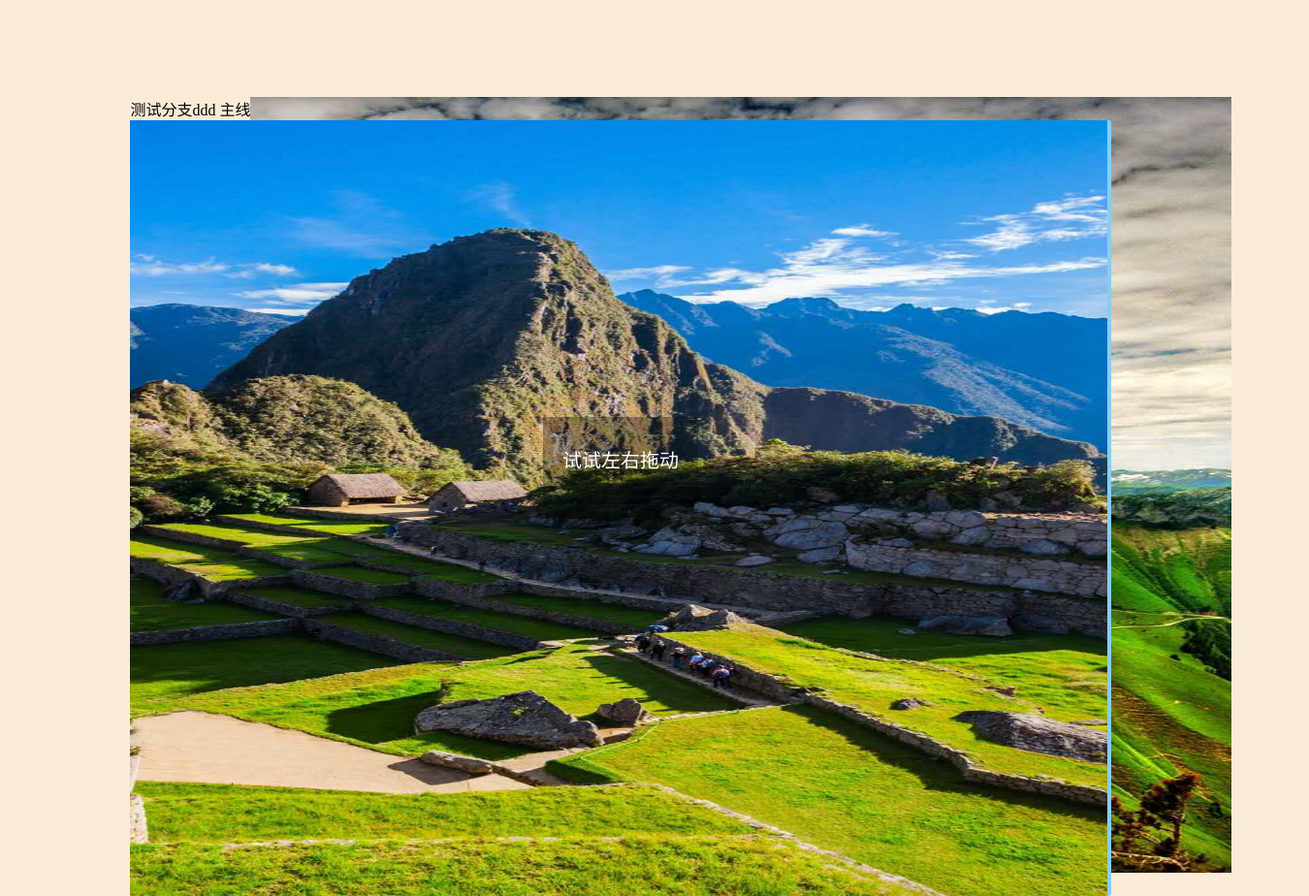
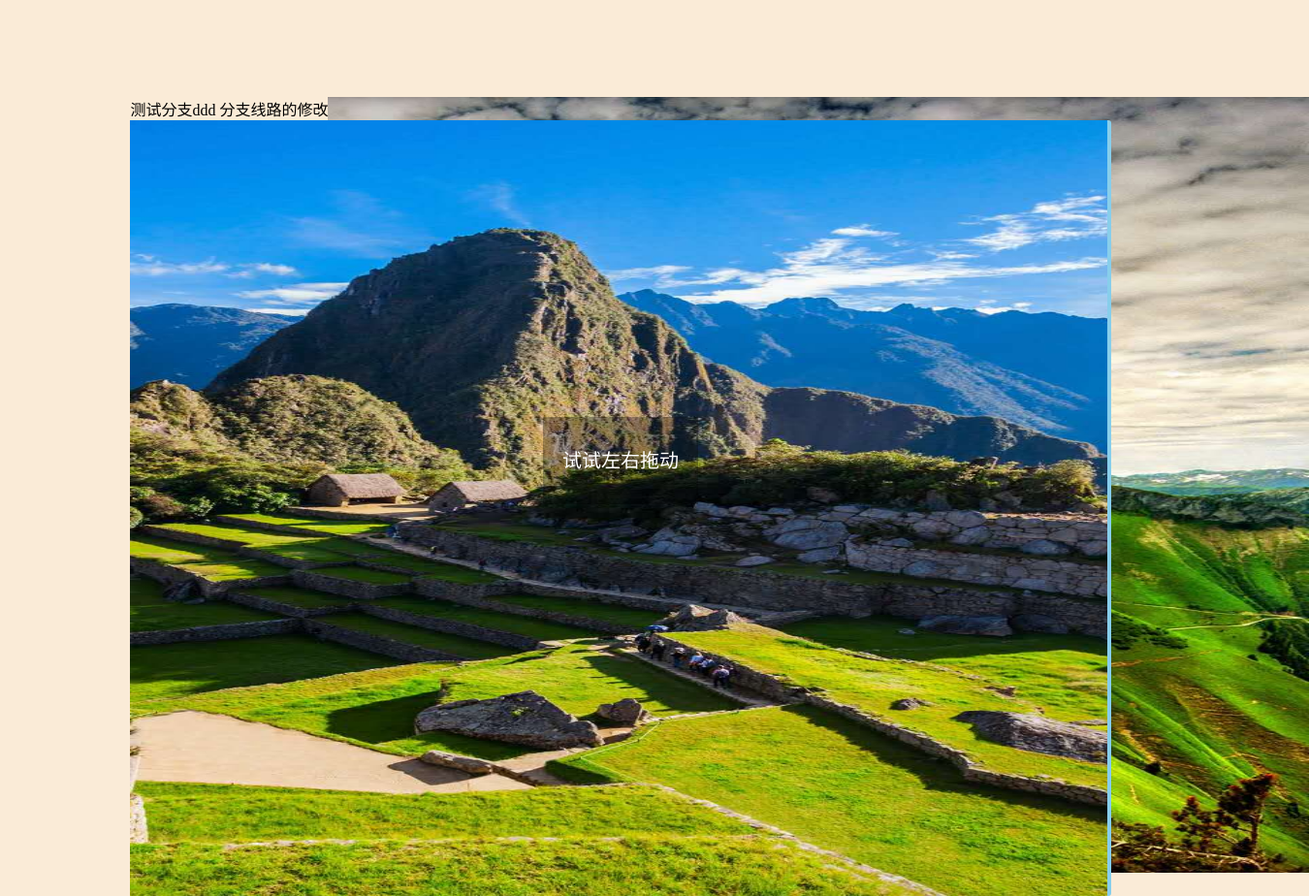
Before and after one commit to amwyygyuge/new-and-old-picture, a plain HTML site: page test.html in a window 1280 px wide. Shown: the top 924 px of the page at 97% size, 1350 px wide, since content can reach past the window. Drawn offline with Linux system fonts and the light colour scheme.

Commit message:
分线路的修改和正价

```diff
--- a/test.html
+++ b/test.html
@@ -48,7 +48,7 @@
 <body>
 <div class="test">
     测试分支ddd
-    主线
+    分支线路的修改
     <div class="firstBox">
         <img src="images/310509385839146748.jpg" >
     </div>
```
Also changed, not shown: 1 other file.
